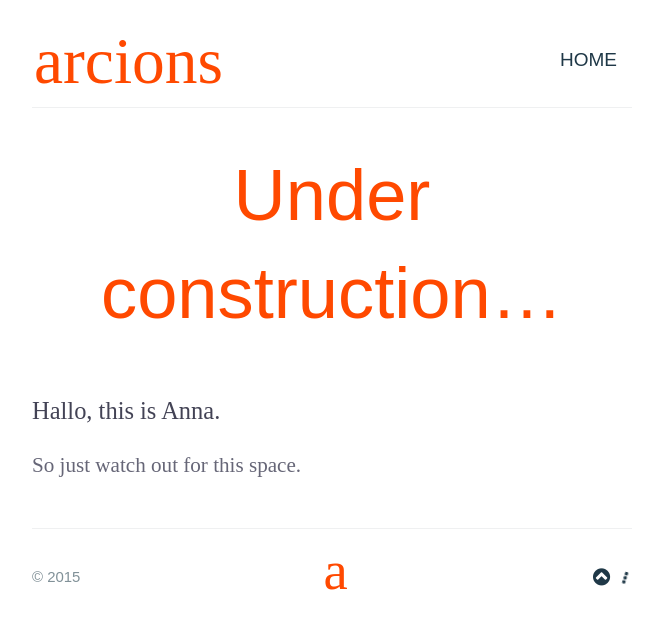
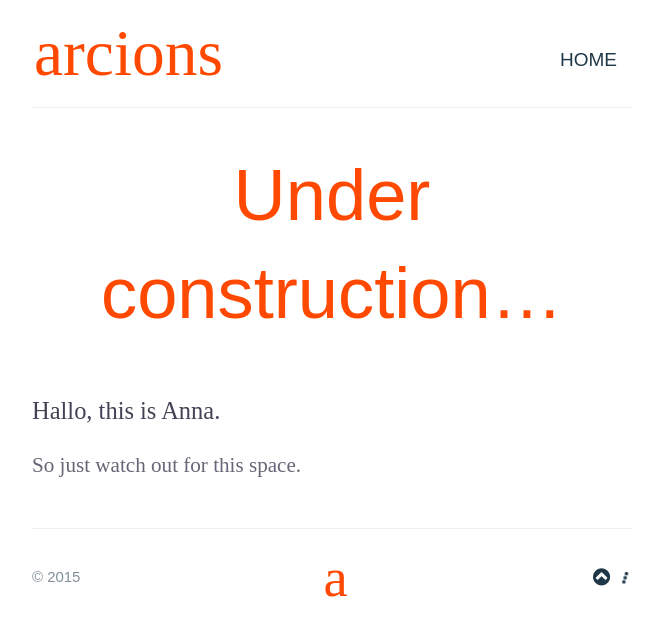
Before and after one commit to arcions/arcions.github.io, a Jekyll site: the page built from index.html, in a window 1280 px wide. Shown: the top 636 px of the page, without its empty margins (308-971 px from the left). Built offline with Jekyll 4.4.1, drawn with Linux system fonts in a browser that asks for light colours; nearby versions of some CDN libraries; some web fonts are replaced; Markdown is read by kramdown in place of the engine named in the settings.

Commit message:
Update main.css

```diff
--- a/stylesheets/main.css
+++ b/stylesheets/main.css
@@ -259,6 +259,8 @@ h6 {
 #header-left {
   float:left;
   text-align:left;
+  margin-top:-0.5rem;
+  padding-top:-0.5rem;
   /*margin-left:-13px;*/
 }
 
@@ -266,8 +268,6 @@ h6 {
      color: #FF4900;
      font: 3.1em 'Charter', serif;
      background:transparent;
-     margin-top:-0.5rem;
-     padding-top:-0.5rem;
    }
      #header-left a:hover {
        color: #FF1500;
@@ -361,8 +361,6 @@ h6 {
   display: block;
   text-align: center;
   font-family: 'Charter', serif;
-  padding-top: -7px;
-  margin-top: -7px;
 }
     .site-footer-owner a {
      color: #FF4900;
```
